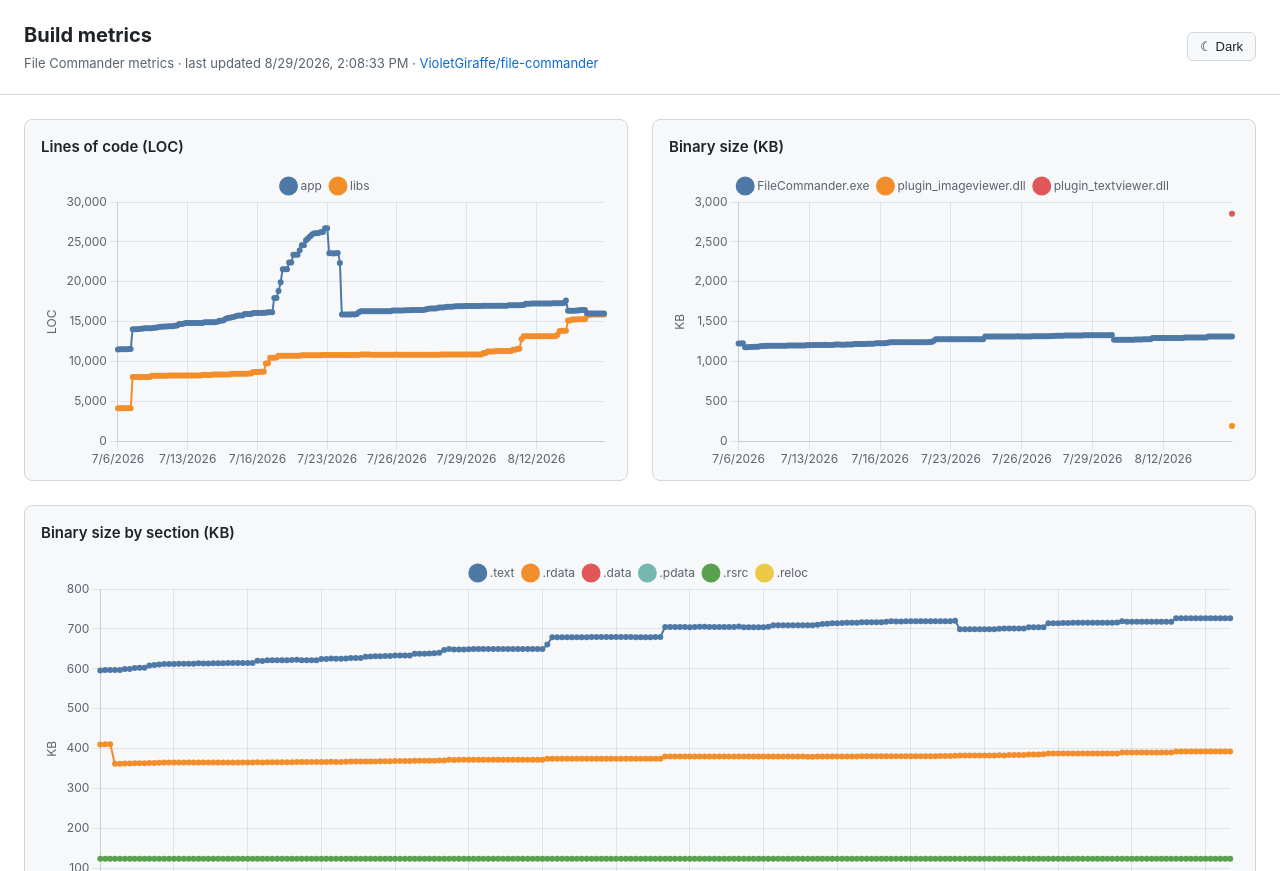
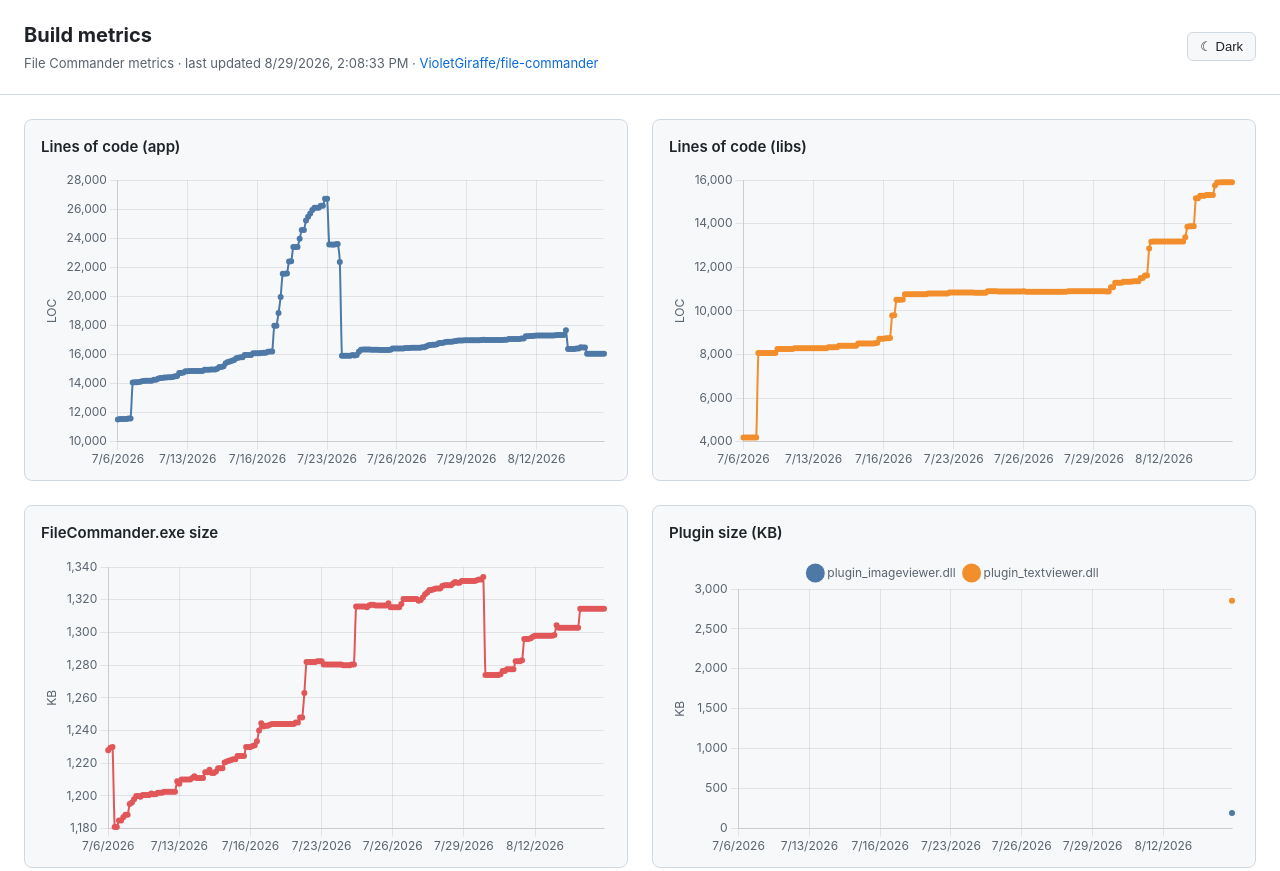
Before and after one commit to VioletGiraffe/file-commander, a plain HTML site: page dev/metrics/index.html in a window 1280 px wide. Shown: the top 871 px of the page. Drawn offline with nearby package versions, Linux system fonts and the light colour scheme.

Commit message:
index.html UI

```diff
--- a/dev/metrics/index.html
+++ b/dev/metrics/index.html
@@ -14,6 +14,9 @@
   <meta charset="utf-8">
   <meta name="viewport" content="width=device-width, initial-scale=1">
   <title>File Commander build metrics</title>
+
+  <!-- Site root is two levels up; a leading-slash path would resolve above the project-page prefix. -->
+  <link rel="icon" type="image/webp" href="../../icon.webp">
 
   <script>
     // Resolve the theme before first paint to avoid a flash of the wrong background.
@@ -93,8 +96,7 @@
     // gets its own single-line chart.
     const GROUPS = [
       { title: 'Binary size by section', unit: 'KB', wide: true, match: n => n.startsWith('Section '), strip: n => n.replace(/^Section /, '') },
-      { title: 'Lines of code', unit: 'LOC', match: n => n === 'Lines of code (app)' || n === 'Lines of code (libs)', strip: n => n.replace(/^Lines of code \(|\)$/g, '') },
-      { title: 'Binary size', unit: 'KB', match: n => n === 'FileCommander.exe size' || n.startsWith('plugin_'), strip: n => n.replace(/ size$/, '') },
+      { title: 'Plugin size', unit: 'KB', match: n => n.startsWith('plugin_'), strip: n => n.replace(/ size$/, '') },
     ];
 
     const data = window.BENCHMARK_DATA;
@@ -129,7 +131,7 @@
     });
 
     // Build chart specs: one per group, plus a solo chart for every series no group claimed.
-    // `order` is the position of the chart's first series in the data, which is the order CI emits them in.
+    // `order` is the position of the chart's first series in the data; a full-width chart ends the grid row, so it sorts last.
     const used = new Set();
     const groupSpecs = [];
     for (const g of GROUPS) {
@@ -146,7 +148,7 @@
       heading: n, unit: unitByName[n], wide: false, combined: false, order: seriesNames.indexOf(n),
       datasets: [{ label: n, data: valuesFor(n), color: PALETTE[i % PALETTE.length] }],
     }));
-    const specs = soloSpecs.concat(groupSpecs).sort((a, b) => a.order - b.order);
+    const specs = soloSpecs.concat(groupSpecs).sort((a, b) => (a.wide - b.wide) || (a.order - b.order));
 
     const themeVars = () => {
       const cs = getComputedStyle(document.documentElement);
```
Also changed, not shown: icon.webp (added).
